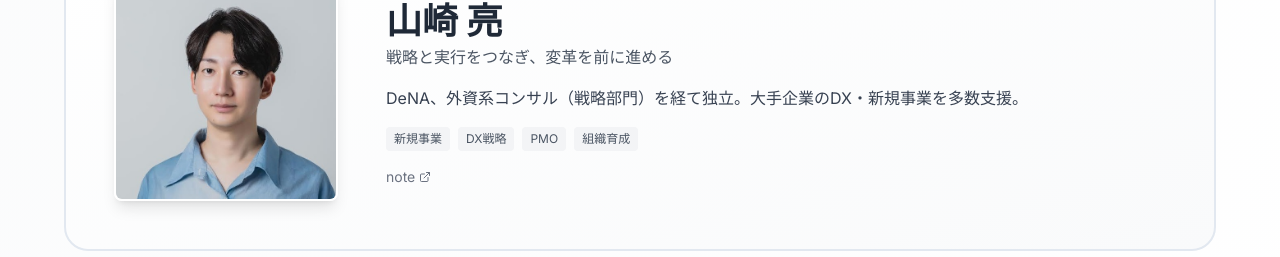
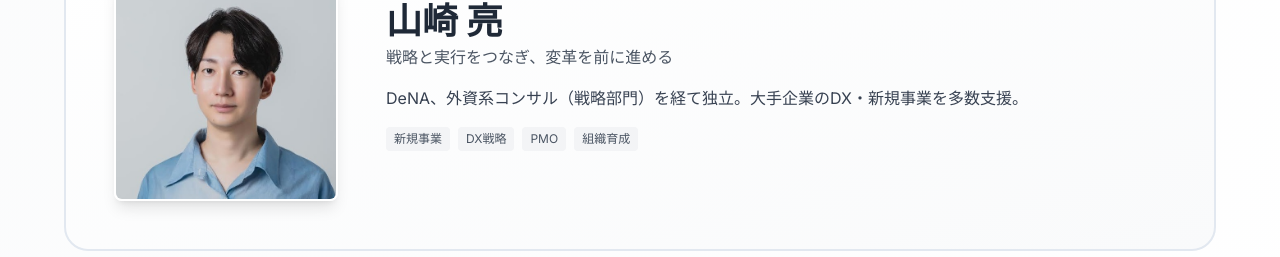
Before and after one commit to yamasaki-p/v0-website_homepage, a Next.js app: page / in a window 1280 px wide. Shown: the part 3255-3512 px from the top of the page. Built offline with nearby package versions, Linux system fonts and the light colour scheme.

Commit message:
Update page.tsx

```diff
--- a/app/page.tsx
+++ b/app/page.tsx
@@ -370,14 +370,6 @@ export default function Home() {
                   <span className="text-xs bg-gray-100 text-gray-600 px-2 py-1 rounded">PMO</span>
                   <span className="text-xs bg-gray-100 text-gray-600 px-2 py-1 rounded">組織育成</span>
                 </div>
-                <a
-                  href="https://note.com/growth_commit"
-                  target="_blank"
-                  rel="noopener noreferrer"
-                  className="inline-flex items-center text-sm text-gray-500 hover:text-blue-600"
-                >
-                  note <ExternalLink className="ml-1 h-3 w-3" />
-                </a>
               </div>
             </div>
           </div>
```
